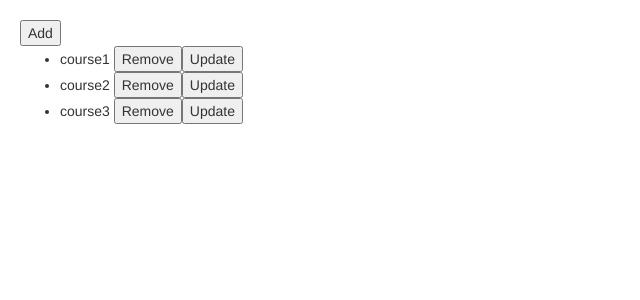
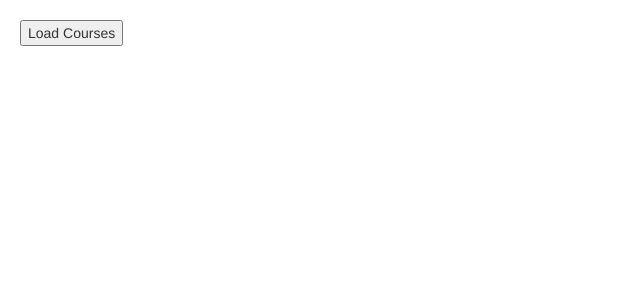
Before and after one commit to Vnkakmt/AngularFundamentals, an Angular app: page / in a window 1280 px wide. Shown: the top 300 px of the page, without its empty margins (0-640 px from the left). Built offline with nearby package versions, Linux system fonts and the light colour scheme.

Commit message:
Directives:- ngFor and trackBy

```diff
--- a/src/app/app.component.html
+++ b/src/app/app.component.html
@@ -1,9 +1,4 @@
-<button (click)="onAdd()">Add</button>
-<ul>
-    <!-- <li *ngFor="let course of courses; index as i"> --> <!-- to get index-->
-        <li *ngFor="let course of courses; even as isEven"> <!-- to get even index as true or false-->
-       {{course.name}}
-       <button (click)="onRemove(course)">Remove</button>
-       <button (click)="onChange(course)">Update</button>
-    </li>
+<button (click)="loadCourses()">Load Courses</button>
+<ul *ngFor="let course of courses; trackBy: trackCourse">
+    <li>{{course.name}}</li>
 </ul>
--- a/src/app/app.component.ts
+++ b/src/app/app.component.ts
@@ -7,24 +7,18 @@ import { FavoriteChangedEventArgs } from './assignment/assignment.component';
   styleUrls: ['./app.component.css']
 })
 export class AppComponent {
-  courses = [
-    {id:1, name:'course1'},
-    {id:2, name:'course2'},
-    {id:3, name:'course3'},
-  ];
+  courses:any;
 
-  onAdd(){
-    this.courses.push({id:4, name: 'course4'})
+  loadCourses(){
+    this.courses = [
+      {id:1, name:'course1'},
+      {id:2, name:'course2'},
+      {id:3, name:'course3'},
+    ];
   }
 
-  onRemove(course:any){
-    let index = this.courses.indexOf(course);
-    this.courses.splice(index);
+  trackCourse(index:any, course:any){
+    return course ? course.id : undefined;
   }
 
-  onChange(course:any){
-    course.name = 'updated';
-  }
-
-
 }
```
